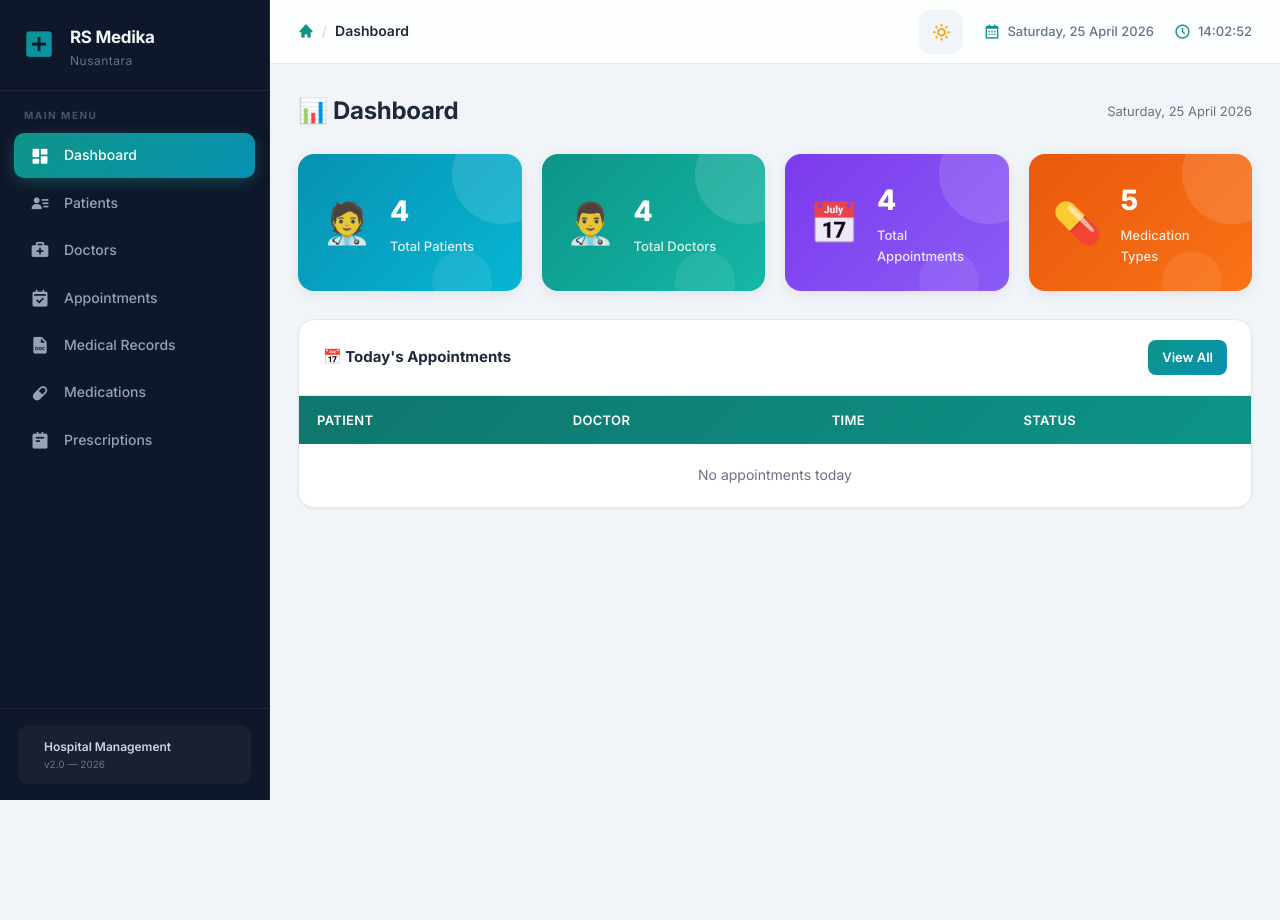
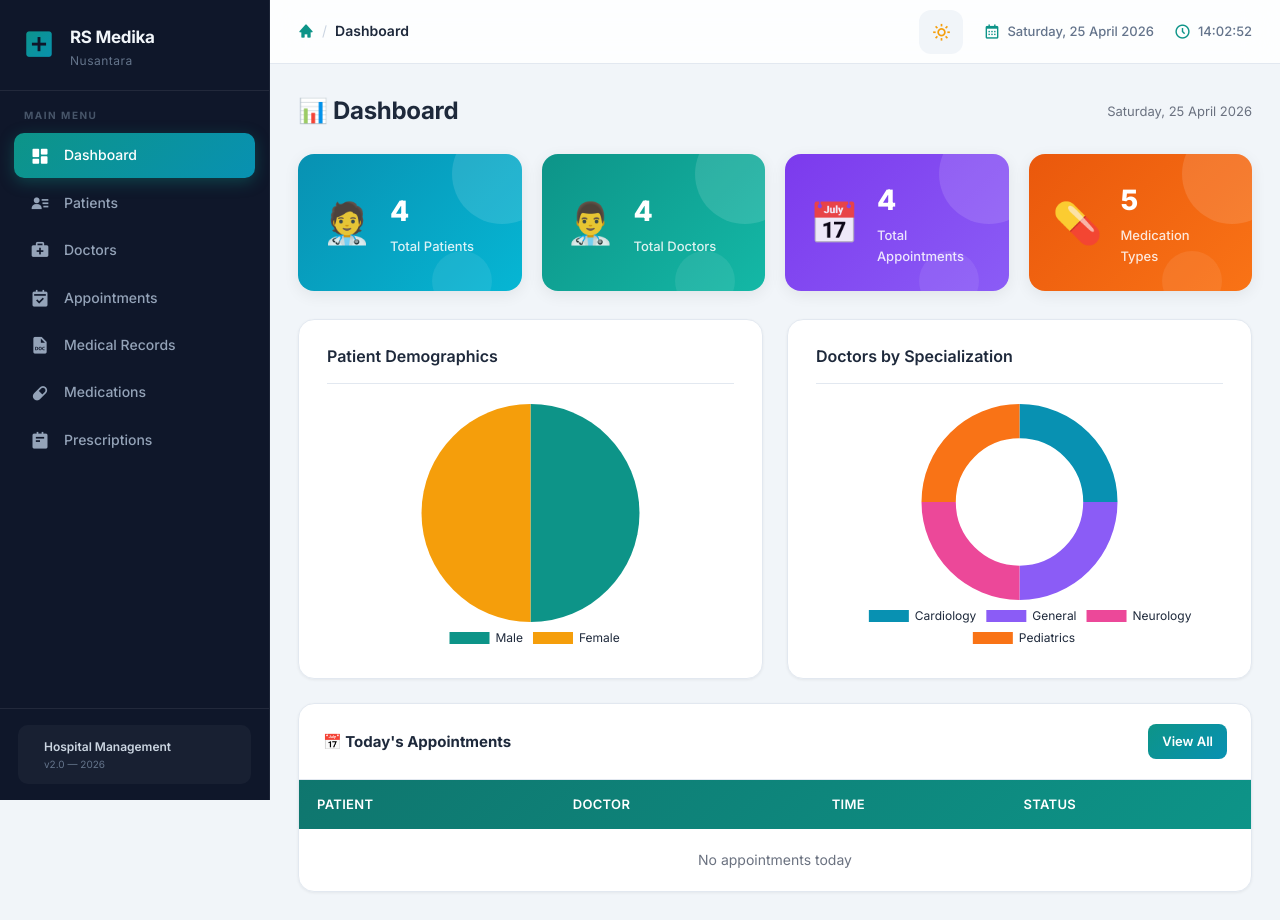
Before and after one commit to fatihputrarizki/Hospital-group-2, a PHP site: page / in a window 1280 px wide. Before the commit the page ends 800 px from the top, so only its background shows below. Run offline with PHP 8.4, Linux system fonts and the light colour scheme; data comes from the database, SQL or seed files in the repository.

Commit message:
feat: add chart.js data visualizations to dashboard

```diff
--- a/hospital_db/includes/header.php
+++ b/hospital_db/includes/header.php
@@ -10,6 +10,7 @@
     <link href="https://fonts.googleapis.com/css2?family=Inter:wght@300;400;500;600;700;800&display=swap" rel="stylesheet">
     <link href="https://cdn.jsdelivr.net/npm/boxicons@2.1.4/css/boxicons.min.css" rel="stylesheet">
     <link rel="stylesheet" href="assets/css/main.css?v=<?= time() ?>">
+    <script src="https://cdn.jsdelivr.net/npm/chart.js"></script>
     <script>
         // Apply dark mode instantly to prevent flash of light theme
         if (localStorage.getItem('theme') === 'dark') {
--- a/hospital_db/pages/dashboard.php
+++ b/hospital_db/pages/dashboard.php
@@ -14,6 +14,25 @@ $today_appts = mysqli_query($conn, "
     WHERE DATE(a.appointment_date) = CURDATE()
     ORDER BY a.appointment_date
 ");
+
+// --- CHART DATA PREPARATION ---
+// 1. Patient Demographics (Gender)
+$gender_res = mysqli_query($conn, "SELECT gender, COUNT(*) as count FROM patients GROUP BY gender");
+$gender_labels = [];
+$gender_data = [];
+while ($row = mysqli_fetch_assoc($gender_res)) {
+    $gender_labels[] = $row['gender'];
+    $gender_data[] = $row['count'];
+}
+
+// 2. Doctors by Specialization
+$spec_res = mysqli_query($conn, "SELECT specialization, COUNT(*) as count FROM doctors GROUP BY specialization");
+$spec_labels = [];
+$spec_data = [];
+while ($row = mysqli_fetch_assoc($spec_res)) {
+    $spec_labels[] = $row['specialization'];
+    $spec_data[] = $row['count'];
+}
 ?>
 
 <div class="page-header">
@@ -49,6 +68,24 @@ $today_appts = mysqli_query($conn, "
         <div class="stat-info">
             <h3><?= $total_medications ?></h3>
             <p>Medication Types</p>
+        </div>
+    </div>
+</div>
+
+<!-- CHARTS SECTION -->
+<div style="display: grid; grid-template-columns: repeat(auto-fit, minmax(300px, 1fr)); gap: 24px; margin-bottom: 24px;">
+    <!-- Chart 1 -->
+    <div class="card" style="margin-bottom: 0;">
+        <h3>Patient Demographics</h3>
+        <div style="position: relative; height: 250px; width: 100%; display: flex; justify-content: center;">
+            <canvas id="patientChart"></canvas>
+        </div>
+    </div>
+    <!-- Chart 2 -->
+    <div class="card" style="margin-bottom: 0;">
+        <h3>Doctors by Specialization</h3>
+        <div style="position: relative; height: 250px; width: 100%; display: flex; justify-content: center;">
+            <canvas id="doctorChart"></canvas>
         </div>
     </div>
 </div>
@@ -90,3 +127,55 @@ $today_appts = mysqli_query($conn, "
         </tbody>
     </table>
 </div>
+
+<!-- INIT CHARTS -->
+<script>
+document.addEventListener('DOMContentLoaded', function() {
+    // Shared chart options for dark mode support
+    const isDark = document.body.classList.contains('dark-mode');
+    const textColor = isDark ? '#e2e8f0' : '#1e293b';
+
+    // 1. Patient Chart (Pie)
+    const ctxPatient = document.getElementById('patientChart').getContext('2d');
+    new Chart(ctxPatient, {
+        type: 'pie',
+        data: {
+            labels: <?= json_encode($gender_labels) ?>,
+            datasets: [{
+                data: <?= json_encode($gender_data) ?>,
+                backgroundColor: ['#0d9488', '#f59e0b', '#6366f1'],
+                borderWidth: 0
+            }]
+        },
+        options: {
+            responsive: true,
+            maintainAspectRatio: false,
+            plugins: {
+                legend: { position: 'bottom', labels: { color: textColor, font: { family: 'Inter' } } }
+            }
+        }
+    });
+
+    // 2. Doctor Chart (Doughnut)
+    const ctxDoctor = document.getElementById('doctorChart').getContext('2d');
+    new Chart(ctxDoctor, {
+        type: 'doughnut',
+        data: {
+            labels: <?= json_encode($spec_labels) ?>,
+            datasets: [{
+                data: <?= json_encode($spec_data) ?>,
+                backgroundColor: ['#0891b2', '#8b5cf6', '#ec4899', '#f97316', '#10b981'],
+                borderWidth: 0
+            }]
+        },
+        options: {
+            responsive: true,
+            maintainAspectRatio: false,
+            cutout: '65%',
+            plugins: {
+                legend: { position: 'bottom', labels: { color: textColor, font: { family: 'Inter' } } }
+            }
+        }
+    });
+});
+</script>
```
